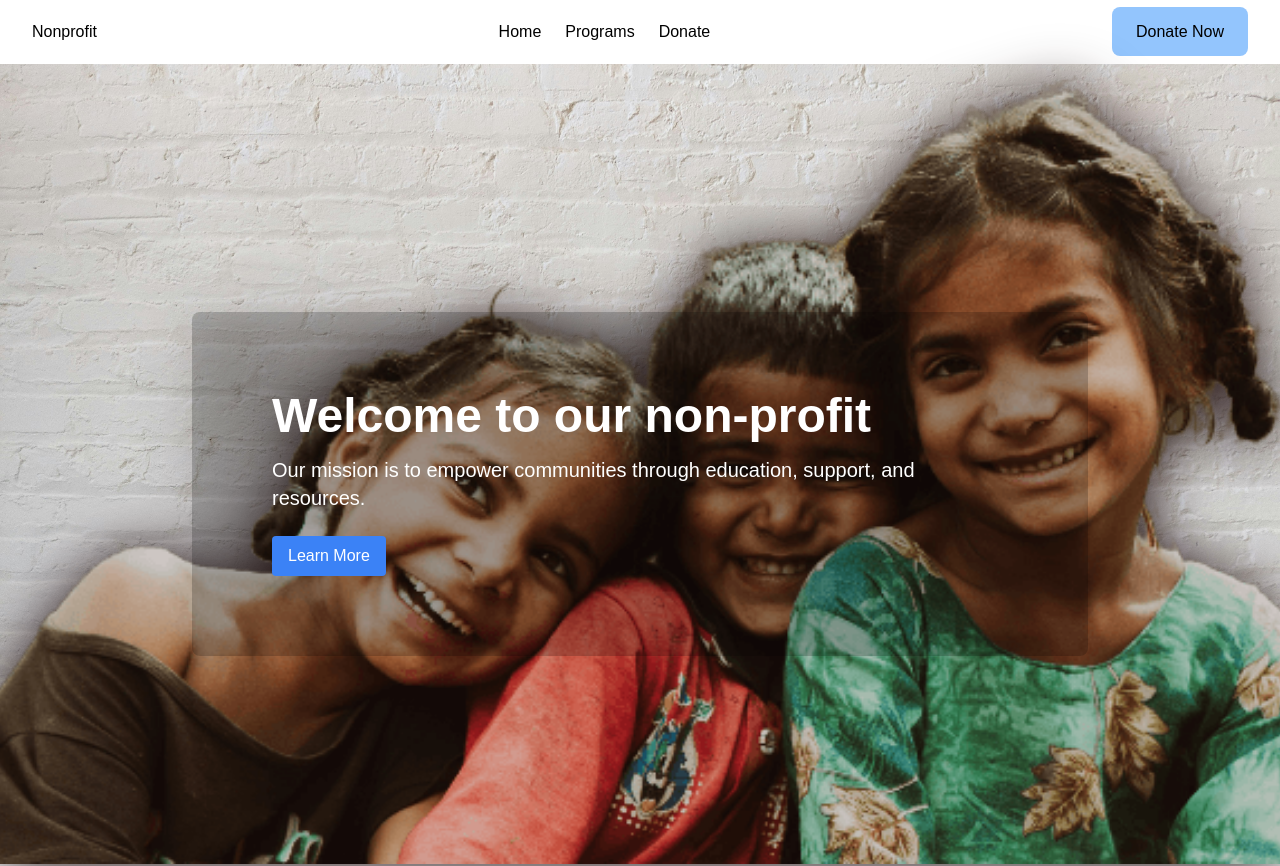
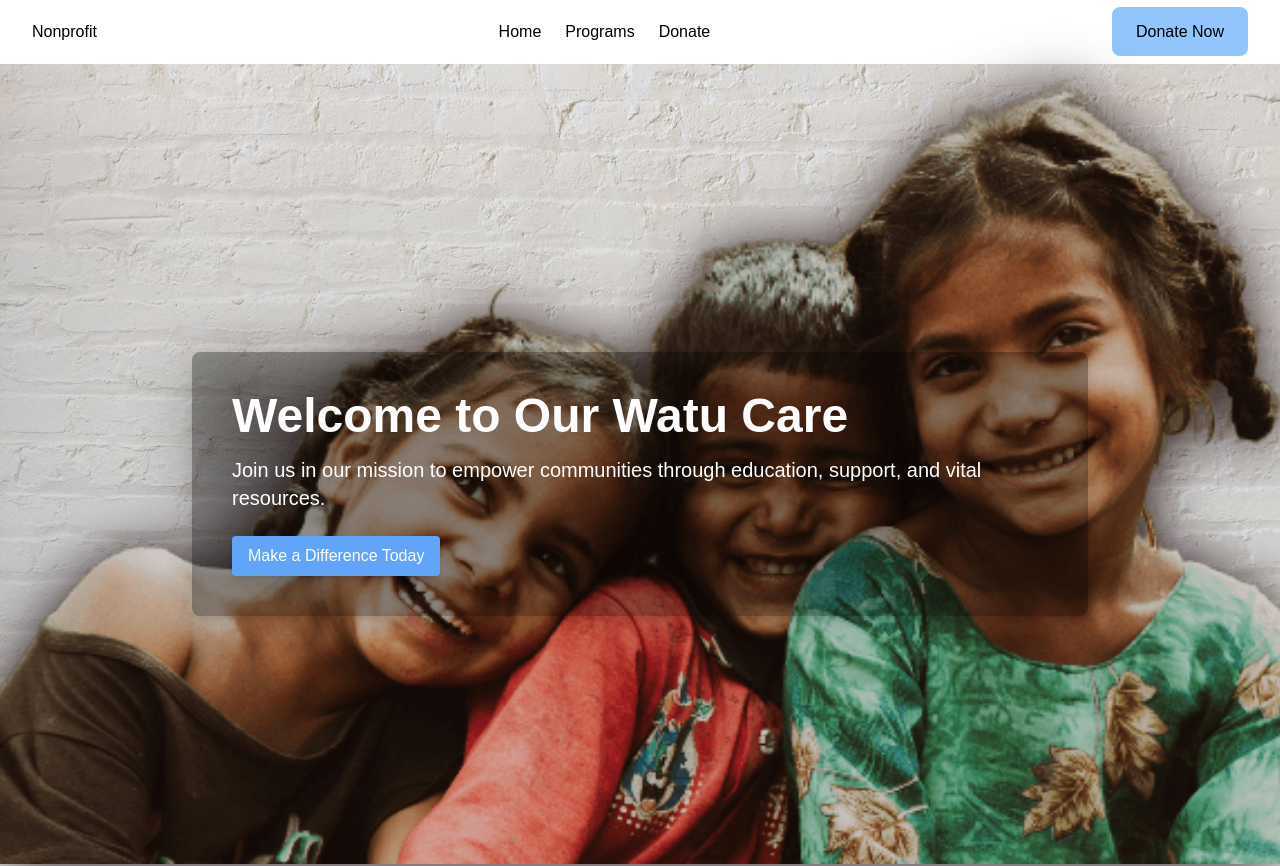
Before and after one commit to ArnaudBand/era92_web_design, a Next.js app: page / in a window 1280 px wide. Shown: the top 866 px of the page. Built offline with nearby package versions, Linux system fonts and the light colour scheme.

Commit message:
Update Banner_image component to enhance styling and messaging for nonprofit mission

```diff
--- a/components/Banner_image.tsx
+++ b/components/Banner_image.tsx
@@ -8,17 +8,20 @@ const Banner_image = () => {
       className="drop-shadow-[0_4px_30px_rgba(20,0,0,0.9)] p-6 md:p-12 w-full flex justify-center items-center h-screen bg-cover bg-no-repeat bg-center"
       style={{ backgroundImage: `url("/assets/i11.png")` }}
     >
-         <div className="bg-black/20 text-white p-8 md:p-4 lg:p-20 rounded-lg w-full sm:w-5/6 md:w-3/4 lg:w-5/6 lg:mt-10 max-w-4xl">
+      <div className="bg-black/30 text-white p-8 sm:p-0 md:p-4 lg:p-10 rounded-lg w-full sm:w-5/6 md:w-3/4 lg:w-5/6 lg:mt-10 max-w-4xl shadow-lg">
         <h1 className="text-3xl md:text-4xl lg:text-5xl font-bold text-center md:text-left">
-               Welcome to our non-profit
+          Welcome to Our Watu Care
         </h1>
         <p className="mt-4 text-base md:text-lg lg:text-xl text-center md:text-left">
-               Our mission is to empower communities through education, support,
-               and resources.
+          Join us in our mission to empower communities through education,
+          support, and vital resources.
         </p>
         <div className="mt-6 flex justify-center md:justify-start">
-               <Link href="/donate" className="bg-blue-500 hover:bg-blue-600 text-white py-2 px-4 rounded text-sm md:text-base">
-                     Learn More
+          <Link
+            href="/donate"
+            className="bg-blue-400 hover:bg-blue-700 text-white py-2 px-4 rounded text-sm md:text-base shadow-md transition duration-200"
+          >
+            Make a Difference Today
           </Link>
         </div>
       </div>
```
Lines whose indentation alone changed are shown as unchanged.
